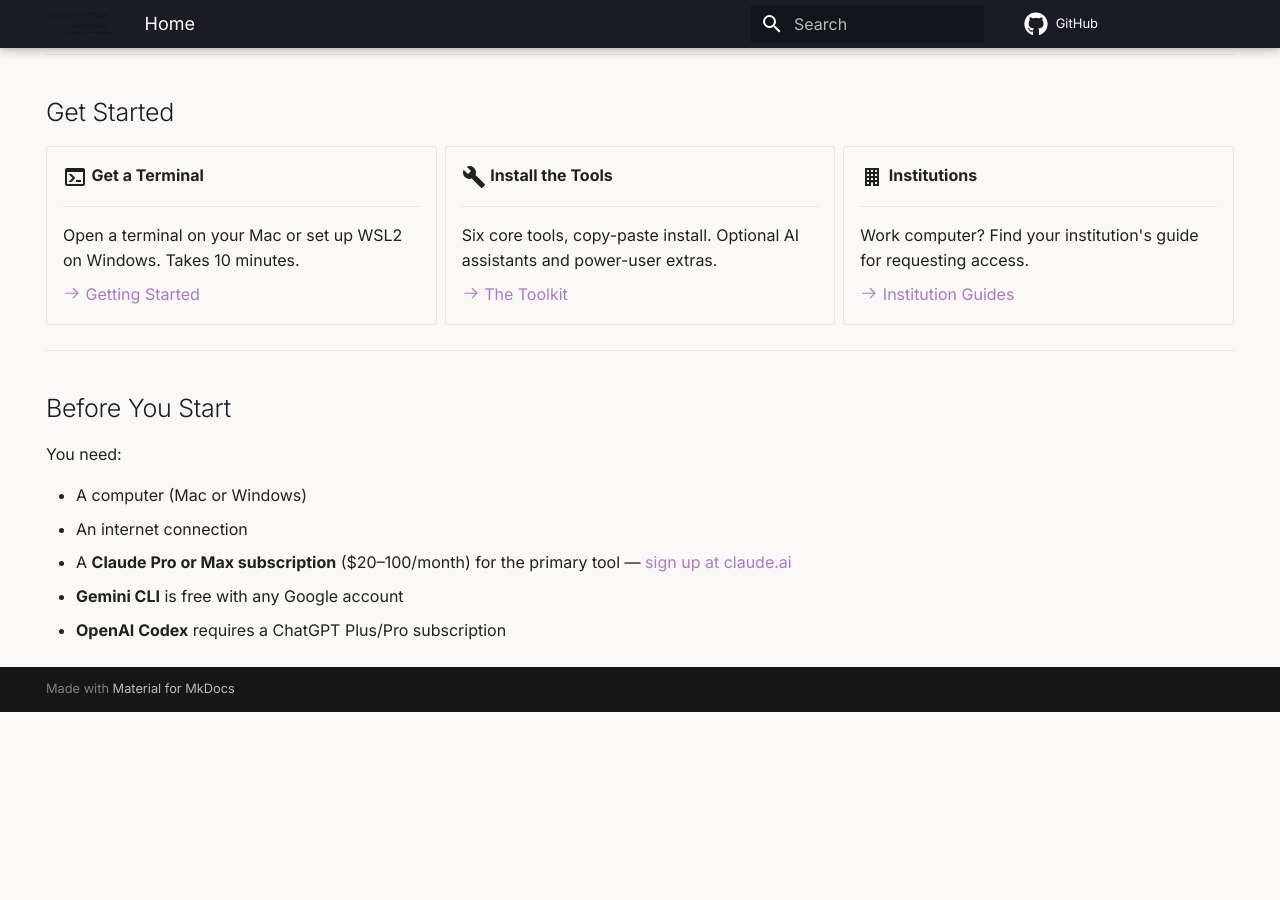
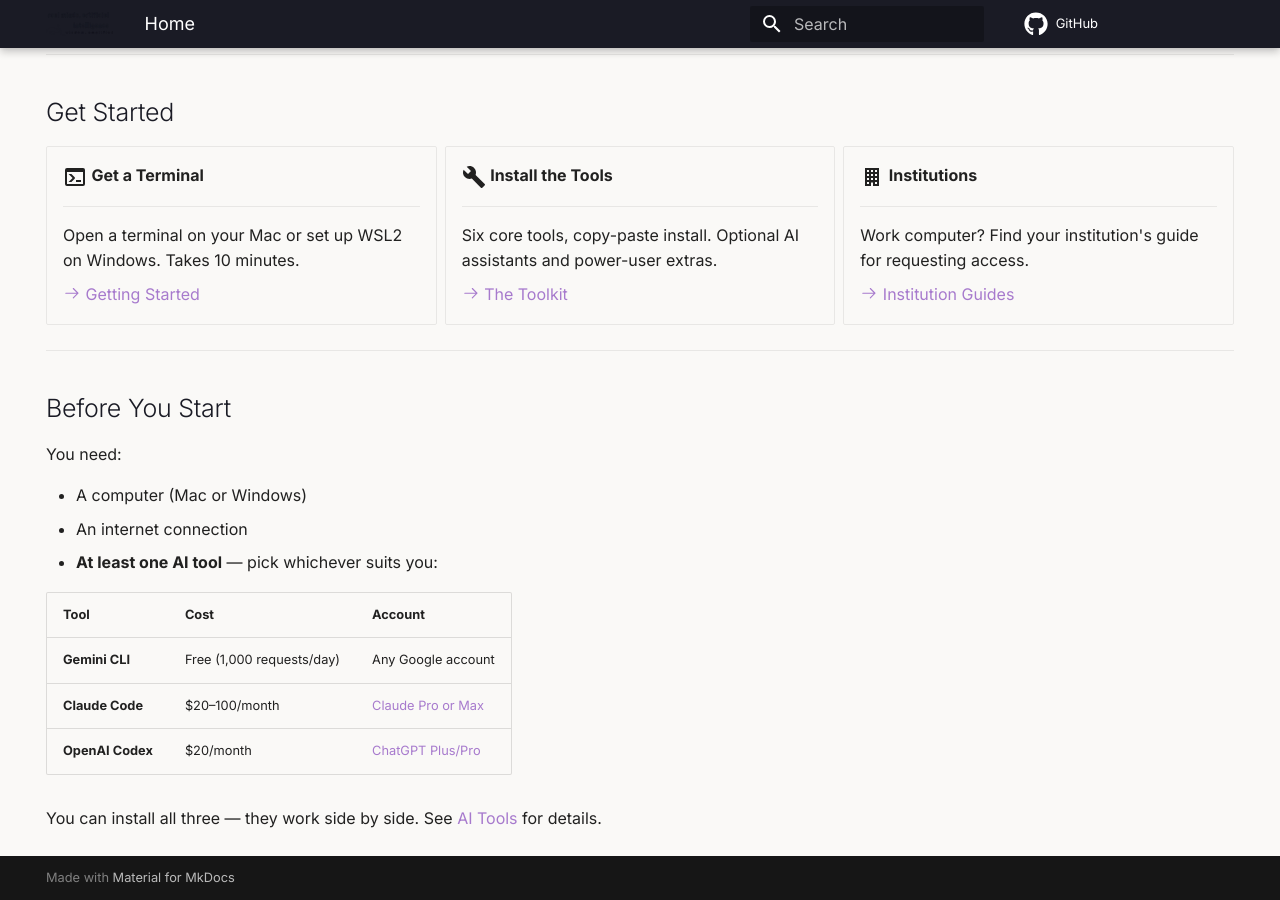
Before and after one commit to realmindsai/just-ask-your-computer, an MkDocs documentation site: the page built from docs/index.md, in a window 1280 px wide and 900 px high, scrolled down 533 px. Built offline with MkDocs 1.6.1 and Material for MkDocs 9.7.7, drawn with Linux system fonts in a browser that asks for light colours; comment, search, counter and statistics services are not loaded; before the commit the page ends 1245 px from its top, so only the background shows below that.

Commit message:
fix: reframe Before You Start — at least one AI tool, Gemini first (free)
Co-Authored-By: Claude Opus 4.6 <noreply@anthropic.com>

```diff
--- a/docs/index.md
+++ b/docs/index.md
@@ -62,6 +62,12 @@ You need:
 
 - A computer (Mac or Windows)
 - An internet connection
-- A **Claude Pro or Max subscription** ($20–100/month) for the primary tool — [sign up at claude.ai](https://claude.ai)
-- **Gemini CLI** is free with any Google account
-- **OpenAI Codex** requires a ChatGPT Plus/Pro subscription
+- **At least one AI tool** — pick whichever suits you:
+
+| Tool | Cost | Account |
+|------|------|---------|
+| **Gemini CLI** | Free (1,000 requests/day) | Any Google account |
+| **Claude Code** | $20–100/month | [Claude Pro or Max](https://claude.ai) |
+| **OpenAI Codex** | $20/month | [ChatGPT Plus/Pro](https://chatgpt.com) |
+
+You can install all three — they work side by side. See [AI Tools](toolkit/ai-tools.md) for details.
```
